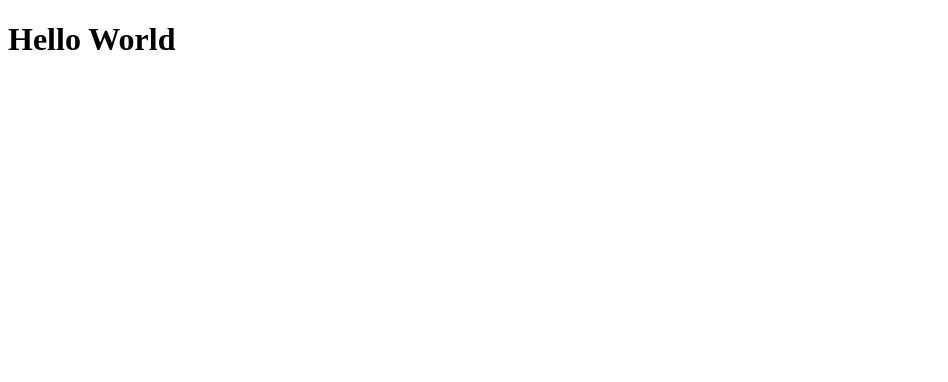
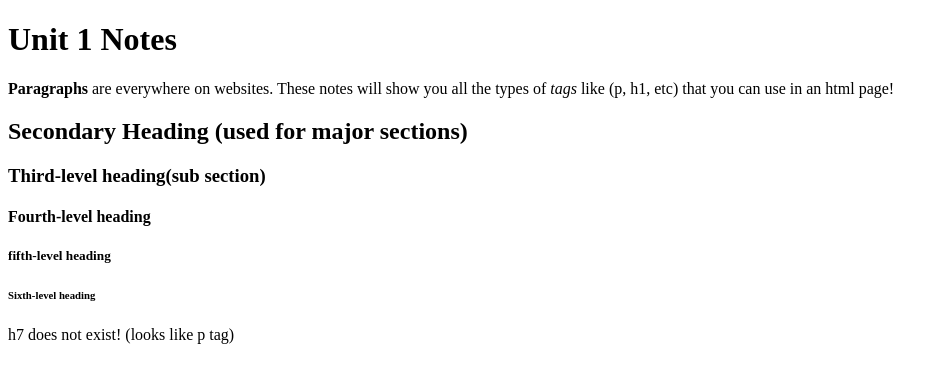
Before and after one commit to Alynp2029/CS1-UNIT-1-Notes, a plain HTML site: page index.html in a window 1280 px wide. Shown: the whole page, without its empty margins (0-948 px from the left). Drawn offline with Linux system fonts and the light colour scheme.

Commit message:
added headings and paragraphs

```diff
--- a/index.html
+++ b/index.html
@@ -9,7 +9,16 @@
 </head>
 
 <body>
-  <h1>Hello World</h1>
+  <h1>Unit 1 Notes</h1>
+ <p><strong>Paragraphs</strong> are everywhere on websites. These notes will show you all the types of <em>tags</em> like (p, h1, etc) that you can use in an html page!</p>
+
+  <h2>Secondary Heading (used for major sections)</h2>
+
+  <h3>Third-level heading(sub section)</h3>
+  <h4>Fourth-level heading</h4>
+  <h5>fifth-level heading</h5>
+  <h6> Sixth-level heading</h6>
+  <h7>h7 does not exist! (looks like p tag)</h7>
 
 
 
```
